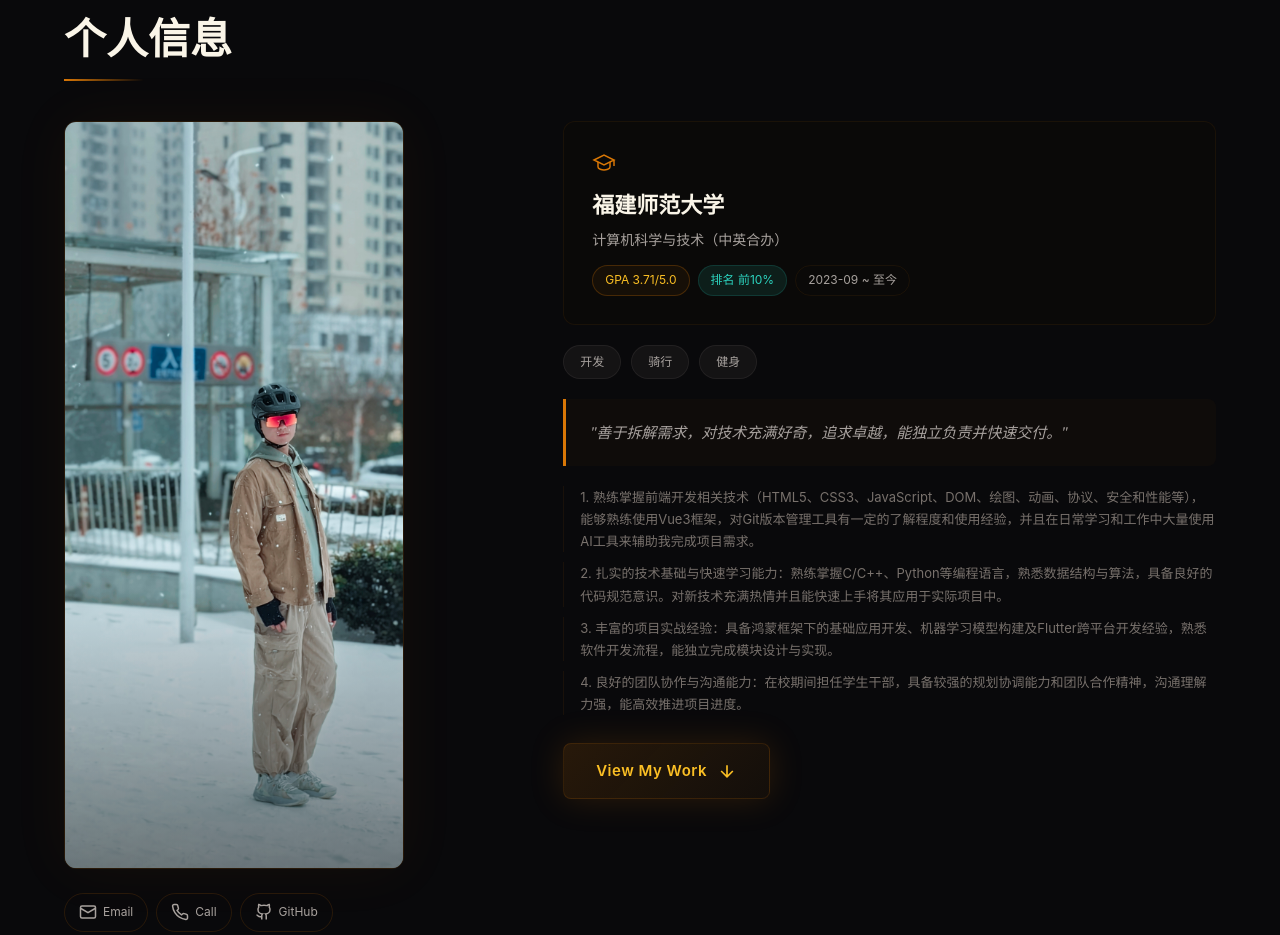
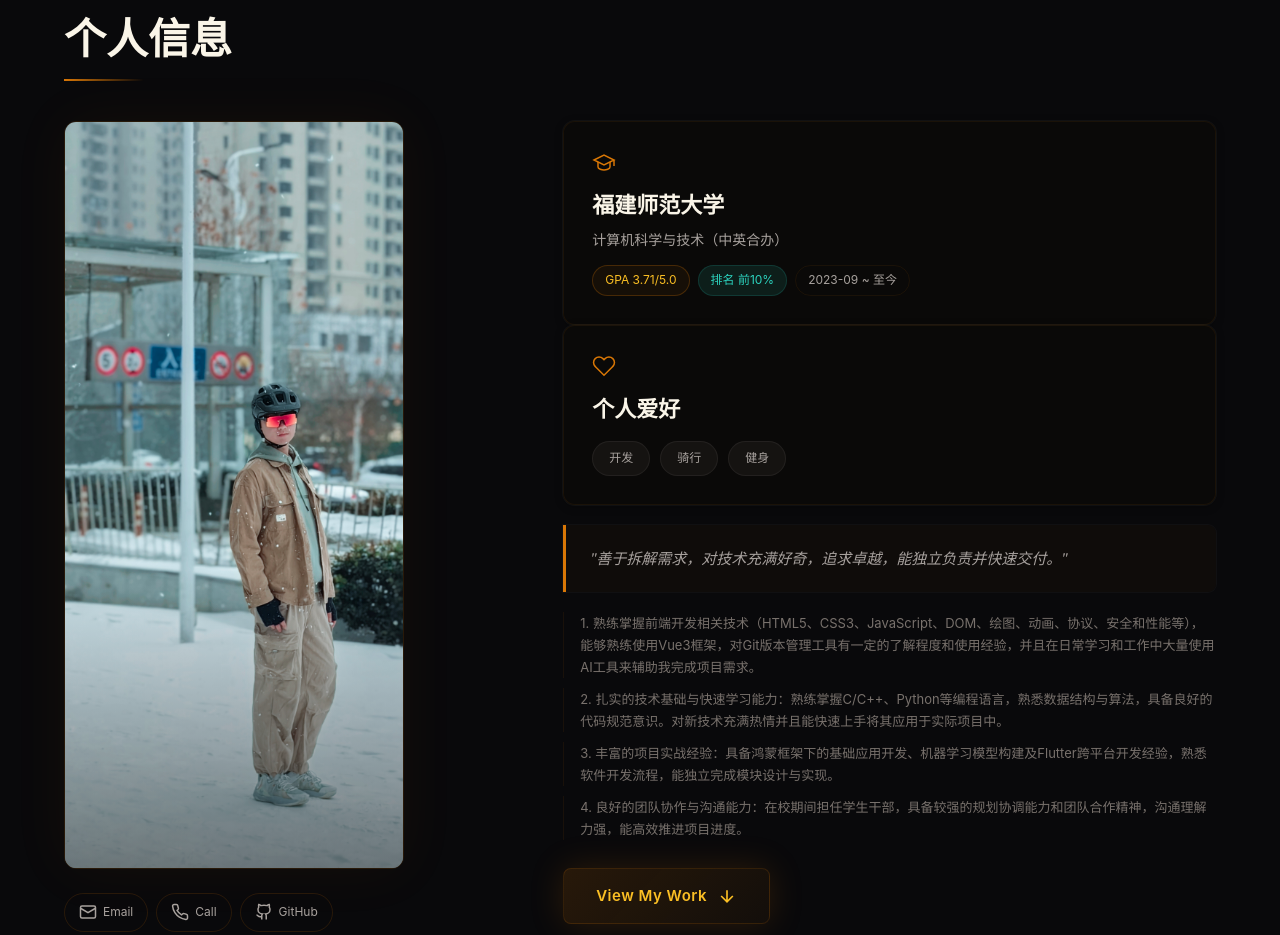
Before and after one commit to Cori-anba/Personal-Web, a website built with Vite: page index.html in a window 1280 px wide. Shown: the part 947-1882 px from the top of the page. Built offline with nearby package versions, Linux system fonts and the light colour scheme.

Commit message:
feat: 卡片微发光效果 + 个人爱好独立卡片 + 蓝桥杯文案修正
- 关键卡片增加微弱的象牙白 box-shadow 边框发光，夜间/护眼模式下边界更清晰
- 个人爱好重构为独立卡片样式，带心形图标，与教育卡片风格统一
- 蓝桥杯小字改为"福建省 Python 大学A组"

```diff
--- a/src/components/about-module1.ts
+++ b/src/components/about-module1.ts
@@ -70,13 +70,18 @@ export function createAboutModule1(): HTMLElement {
   `;
   rightCol.appendChild(eduCard);
 
-  // Hobbies
-  const hobbiesRow = createEl('div', { class: 'about-hobbies', 'data-reveal': '' });
-  hobbies.forEach((hobby) => {
-    const tag = createEl('span', { class: 'hobby-tag' }, hobby);
-    hobbiesRow.appendChild(tag);
-  });
-  rightCol.appendChild(hobbiesRow);
+  // Hobbies card
+  const hobbiesCard = createEl('div', { class: 'about-edu-card hobbies-card', 'data-reveal': '' });
+  hobbiesCard.innerHTML = `
+    <div class="edu-icon">
+      <svg width="24" height="24" viewBox="0 0 24 24" fill="none" stroke="currentColor" stroke-width="1.5"><path d="M20.84 4.61a5.5 5.5 0 0 0-7.78 0L12 5.67l-1.06-1.06a5.5 5.5 0 0 0-7.78 7.78l1.06 1.06L12 21.23l7.78-7.78 1.06-1.06a5.5 5.5 0 0 0 0-7.78z"/></svg>
+    </div>
+    <h3 class="edu-school">个人爱好</h3>
+    <div class="about-hobbies">
+      ${hobbies.map((hobby) => `<span class="hobby-tag">${hobby}</span>`).join('')}
+    </div>
+  `;
+  rightCol.appendChild(hobbiesCard);
 
   // Self evaluation quote
   const quoteCard = createEl('blockquote', { class: 'about-quote', 'data-reveal': '' });
--- a/src/styles/components.css
+++ b/src/styles/components.css
@@ -1005,6 +1005,48 @@
 }
 
 /* ============================================
+   Card Glow — subtle boundary glow for night/dark mode visibility
+   ============================================ */
+.about-edu-card,
+.skill-category-card,
+.honor-card,
+.contact-link-item,
+.contact-form-col,
+.supplementary-card {
+  box-shadow:
+    0 0 0 1px rgba(250, 245, 232, 0.04),
+    0 2px 8px rgba(0, 0, 0, 0.3);
+}
+
+.about-edu-card:hover,
+.skill-category-card:hover,
+.honor-card:hover,
+.contact-link-item:hover,
+.contact-form-col:hover,
+.supplementary-card:hover {
+  box-shadow:
+    0 0 0 1px rgba(250, 245, 232, 0.08),
+    0 0 24px rgba(250, 245, 232, 0.03),
+    0 8px 24px rgba(0, 0, 0, 0.35);
+}
+
+/* Project outcome card glow */
+.project-card-outcome {
+  box-shadow:
+    0 0 0 1px rgba(45, 212, 191, 0.1),
+    0 0 12px rgba(45, 212, 191, 0.04);
+}
+
+.about-quote {
+  box-shadow: 0 0 0 1px rgba(250, 245, 232, 0.03);
+}
+
+/* Hobbies card specific */
+.hobbies-card .about-hobbies {
+  margin-top: 14px;
+}
+
+/* ============================================
    Cursor Glow
    ============================================ */
 .cursor-glow {
--- a/src/utils/data.ts
+++ b/src/utils/data.ts
@@ -91,7 +91,7 @@ export const honors: Honor[] = [
   },
   {
     title: '2025 蓝桥杯省一等奖',
-    subtitle: 'Python 大学A组',
+    subtitle: '福建省 Python 大学A组',
     icon: 'medal',
     highlight: true,
   },
```
